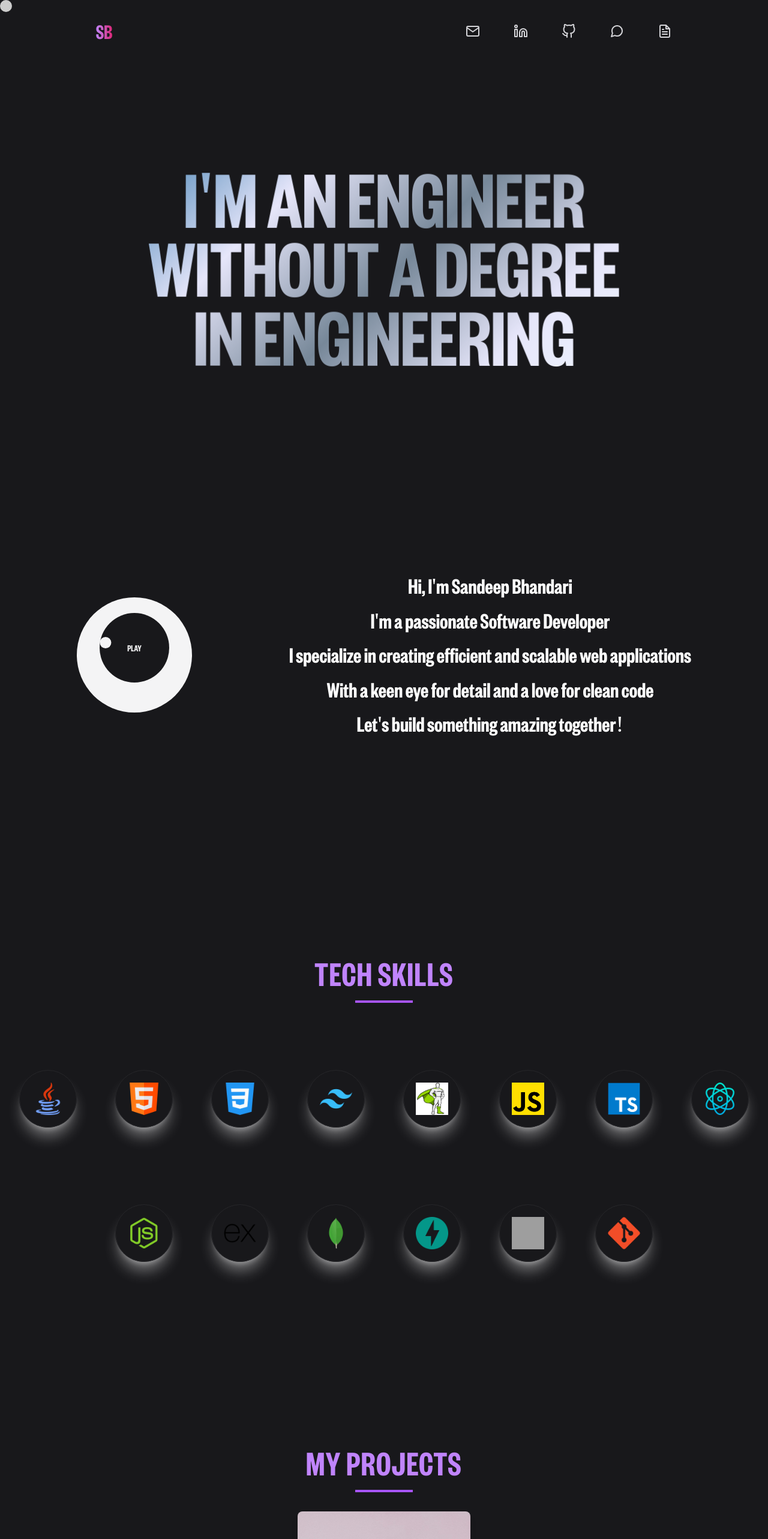
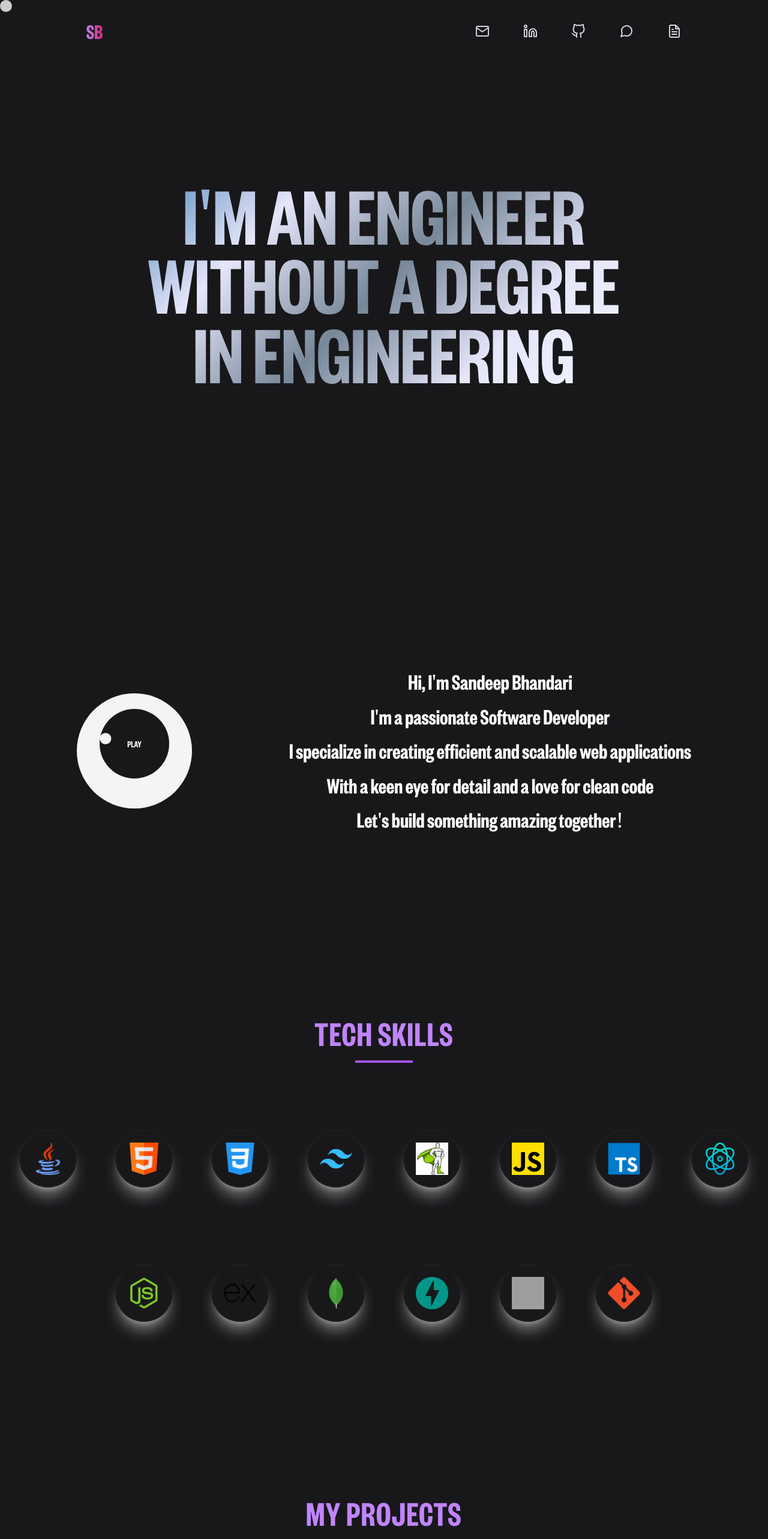
Before and after one commit to Sandeepgajanan/sandeepgb, a React (Vite) app: page / in a window 1280 px wide. Shown: the top 2566 px of the page at 60% size. Built offline with nearby package versions, Linux system fonts and the light colour scheme; grey boxes are pictures that could not be loaded.

Commit message:
worked on responsiveness

```diff
--- a/src/App.jsx
+++ b/src/App.jsx
@@ -10,8 +10,10 @@ import Educations from "./components/Educations";
 import Projects from "./components/Projects";
 import Footer from "./components/Footer";
 import LocomotiveScroll from "locomotive-scroll";
+
 const App = () => {
   const scroll = new LocomotiveScroll();
+
   return (
     <div className="w-full h-full text-zinc-100 bg-zinc-900 font-[ff]">
       <Loader />
--- a/src/components/About.jsx
+++ b/src/components/About.jsx
@@ -33,12 +33,7 @@ const About = () => {
   }, []);
 
   return (
-    <section
-      className="detail w-full h-screen select-none  max-sm:h-[90vh] max-sm:py-5 max-sm:px-3"
-      data-scroll-section
-      data-scroll
-      data-scroll-speed="-0.2"
-    >
+    <section className="detail w-full h-screen select-none  max-sm:h-[80vh] max-sm:py-5 max-sm:px-3">
       <div className="ex max-w-screen-lg mx-auto h-full w-full flex items-center justify-between pb-10 max-sm:flex-col max-sm:justify-start max-sm:gap-16">
         <Eye />
 
--- a/src/components/Educations.jsx
+++ b/src/components/Educations.jsx
@@ -4,12 +4,7 @@ import { edudata } from "../constants";
 import Heading from "./Heading";
 const Educations = () => {
   return (
-    <div
-      data-scroll-section
-      data-scroll
-      data-scroll-speed="0.1"
-      className="w-full min-h-screen max-w-screen-xl mx-auto py-16 px-4"
-    >
+    <div className="w-full min-h-screen max-w-screen-xl mx-auto py-16 px-4">
       <Heading text={"Educational Journey"} />
       <div className="flex flex-wrap justify-center gap-8 max-sm:flex-col">
         {edudata.map((item, index) => (
--- a/src/components/Footer.jsx
+++ b/src/components/Footer.jsx
@@ -3,12 +3,7 @@ import Guitar from "./Guitar";
 
 const Footer = () => {
   return (
-    <footer
-      data-scroll-section
-      data-scroll
-      data-scroll-speed="0.1"
-      className="py-8 sm:py-12 relative overflow-hidden"
-    >
+    <footer className="py-8 sm:py-12 relative overflow-hidden">
       <div className="max-w-screen-lg mx-auto px-4">
         <div className="flex flex-col md:flex-row justify-between items-center gap-8">
           <div className="text-center md:text-left">
--- a/src/components/Hero.jsx
+++ b/src/components/Hero.jsx
@@ -2,19 +2,14 @@ import React from "react";
 
 const Hero = () => {
   return (
-    <div
-      data-scroll-section
-      data-scroll
-      data-scroll-speed="0.1"
-      className="max-w-screen-xl mx-auto w-full h-screen flex items-center justify-center  max-sm:flex-col"
-    >
-      <div className="z-[10] relative w-[65vw] pb-14 heading ">
+    <div className="max-w-screen-xl mx-auto w-full h-screen flex items-center justify-center  max-sm:flex-col">
+      <div className="z-[10] relative w-[65vw] heading ">
         <h1 className="text-[11vw] select-none leading-[9vw] text-center uppercase   max-sm:text-[16vw] max-sm:leading-[13vw] ">
           I'm an engineer <br /> without a degree in engineering
         </h1>
       </div>
 
-      <div className="h-16 hidden max-sm:block">
+      <div className="h-16 hidden max-sm:block mt-10">
         <img
           className="h-full object-cover"
           src="https://img.icons8.com/?size=100&id=g34sfj4NMisg&format=png&color=000000"
--- a/src/components/Navbar.jsx
+++ b/src/components/Navbar.jsx
@@ -4,7 +4,7 @@ import { socialIcons } from "../constants";
 const Navbar = () => {
   return (
     <header className="w-full">
-      <nav className="max-w-screen-lg mx-auto pt-8 px-4 sm:px-6 lg:px-8">
+      <nav className="max-w-screen-lg mx-auto pt-8 px-4 max-sm:px-6 max-sm:pt-2">
         <div className="flex justify-between items-center">
           <h1 className="text-4xl font-extrabold">
             <span className="text-transparent bg-clip-text bg-gradient-to-r from-purple-400 to-pink-600 hover:from-pink-600 hover:to-purple-400 transition-all duration-300">
@@ -34,7 +34,7 @@ const Navbar = () => {
                 >
                   <path d={item.icon} />
                 </svg>
-                <span className="absolute bottom-full left-1/2 transform -translate-x-1/2 bg-zinc-100 text-black text-xs px-2 py-1 rounded opacity-0 group-hover:opacity-100  mb-2">
+                <span className="absolute bottom-full left-1/2 transform -translate-x-1/2 bg-zinc-100 text-black text-xs px-2 py-1 rounded opacity-0 group-hover:opacity-100  mb-2 max-sm:hidden">
                   {item.name}
                 </span>
               </a>
--- a/src/components/Projects.jsx
+++ b/src/components/Projects.jsx
@@ -7,13 +7,7 @@ const Projects = () => {
   const [activeIndex, setActiveIndex] = useState(0);
 
   return (
-    <section
-      data-scroll-section
-      data-scroll
-      data-scroll-speed="0.1"
-      id="projects"
-      className="w-full min-h-screen "
-    >
+    <section id="projects" className="w-full min-h-screen py-5">
       <Heading text={"My Projects"} />
       <div className="flex flex-col items-center justify-center">
         <ProjectCard val={projectdata[activeIndex]} />
--- a/src/components/Skills.jsx
+++ b/src/components/Skills.jsx
@@ -4,12 +4,7 @@ import { skilldata } from "../constants";
 import Heading from "./Heading";
 const Skills = () => {
   return (
-    <div
-      data-scroll-section
-      data-scroll
-      data-scroll-speed="-0.1"
-      className="w-full h-full"
-    >
+    <div className="w-full min-h-screen py-5">
       <div className="max-w-screen-xl mx-auto px-4">
         <Heading text={"Tech skills"} />
         <div className="py-20 flex gap-16 flex-wrap items-center justify-center max-sm:py-10 max-sm:gap-8">
--- a/src/components/Workexp.jsx
+++ b/src/components/Workexp.jsx
@@ -4,12 +4,7 @@ import Workcard from "./Workcard";
 import Heading from "./Heading";
 const Workexp = () => {
   return (
-    <div
-      data-scroll-section
-      data-scroll
-      data-scroll-speed="-0.1"
-      className="w-full min-h-screen flex flex-col items-center justify-center py-10"
-    >
+    <div className="w-full min-h-screen flex flex-col items-center justify-center py-5">
       <Heading text={"Career Journey"} />
       <div className="flex flex-wrap justify-center items-center w-full max-w-4xl gap-12 max-sm:gap-4">
         {wrkdata.map((item, index) => (
--- a/src/constants/index.js
+++ b/src/constants/index.js
@@ -92,7 +92,7 @@ export const socialIcons = [
   },
   {
     name: "Resume",
-    href: "https://drive.google.com/file/d/1yCF5ZhHOKOkE51yRH3Pmo9MBYbgOi-pz/view?usp=drive_link",
+    href: "https://drive.google.com/file/d/1bBKkODBAA9zH4FpjVtqsk-AZfV5l3yXp/view?usp=sharing",
     icon: "M14 2H6a2 2 0 0 0-2 2v16a2 2 0 0 0 2 2h12a2 2 0 0 0 2-2V8z M14 2v6h6 M16 13H8 M16 17H8 M10 9H9H8",
   },
 ];
--- a/src/index.css
+++ b/src/index.css
@@ -18,25 +18,11 @@
       #e6e6fa 75%,
       #f0f8ff 100%
     );
-    transition: transform 0.3s ease-out;
-    transform: perspective(1000px) rotateX(0deg) rotateY(0deg);
+    transition: transform 0.2s ease-in-out;
   }
 
-  @keyframes float {
-    0% {
-      transform: perspective(1000px) rotateX(0deg) rotateY(0deg) translateY(0px);
-    }
-    50% {
-      transform: perspective(1000px) rotateX(5deg) rotateY(-5deg)
-        translateY(-5px);
-    }
-    100% {
-      transform: perspective(1000px) rotateX(0deg) rotateY(0deg) translateY(0px);
-    }
-  }
-
-  .heading {
-    animation: float 6s ease-in-out infinite;
+  .heading:hover {
+    transform: perspective(1000px) rotateX(5deg) rotateY(-5deg);
   }
 
   @media (max-width: 640px) {
@@ -53,21 +39,6 @@
       #e6e6fa 50%,
       #778899 100%
     );
-    transform-style: preserve-3d;
-    transform: perspective(1000px) rotateX(10deg) rotateY(-10deg);
-    animation: float-3d 5s ease-in-out infinite;
-  }
-
-  @keyframes float-3d {
-    0%,
-    100% {
-      transform: perspective(1000px) rotateX(10deg) rotateY(-10deg)
-        translateZ(0);
-    }
-    50% {
-      transform: perspective(1000px) rotateX(-5deg) rotateY(5deg)
-        translateZ(20px);
-    }
   }
 }
 
```
